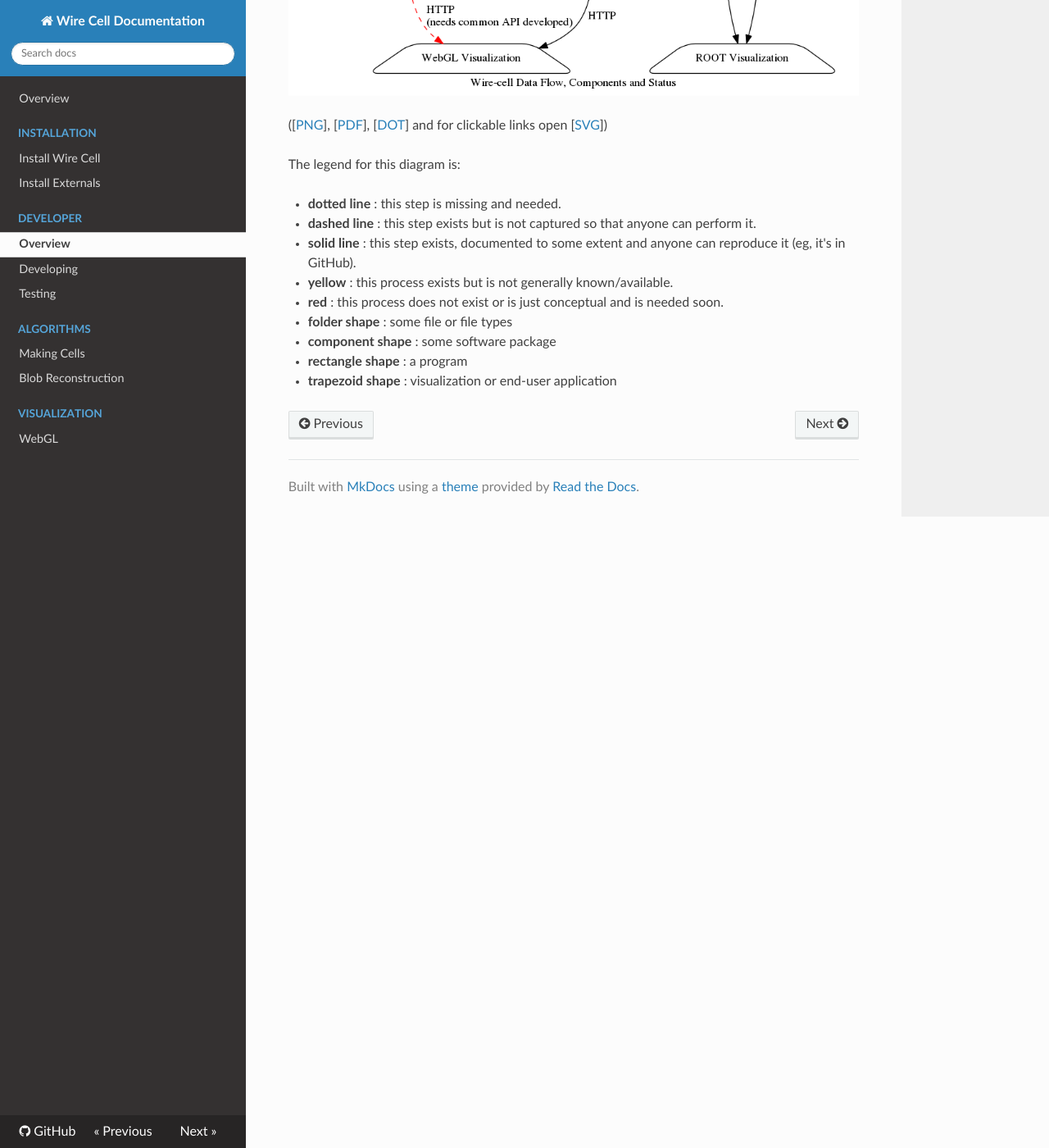
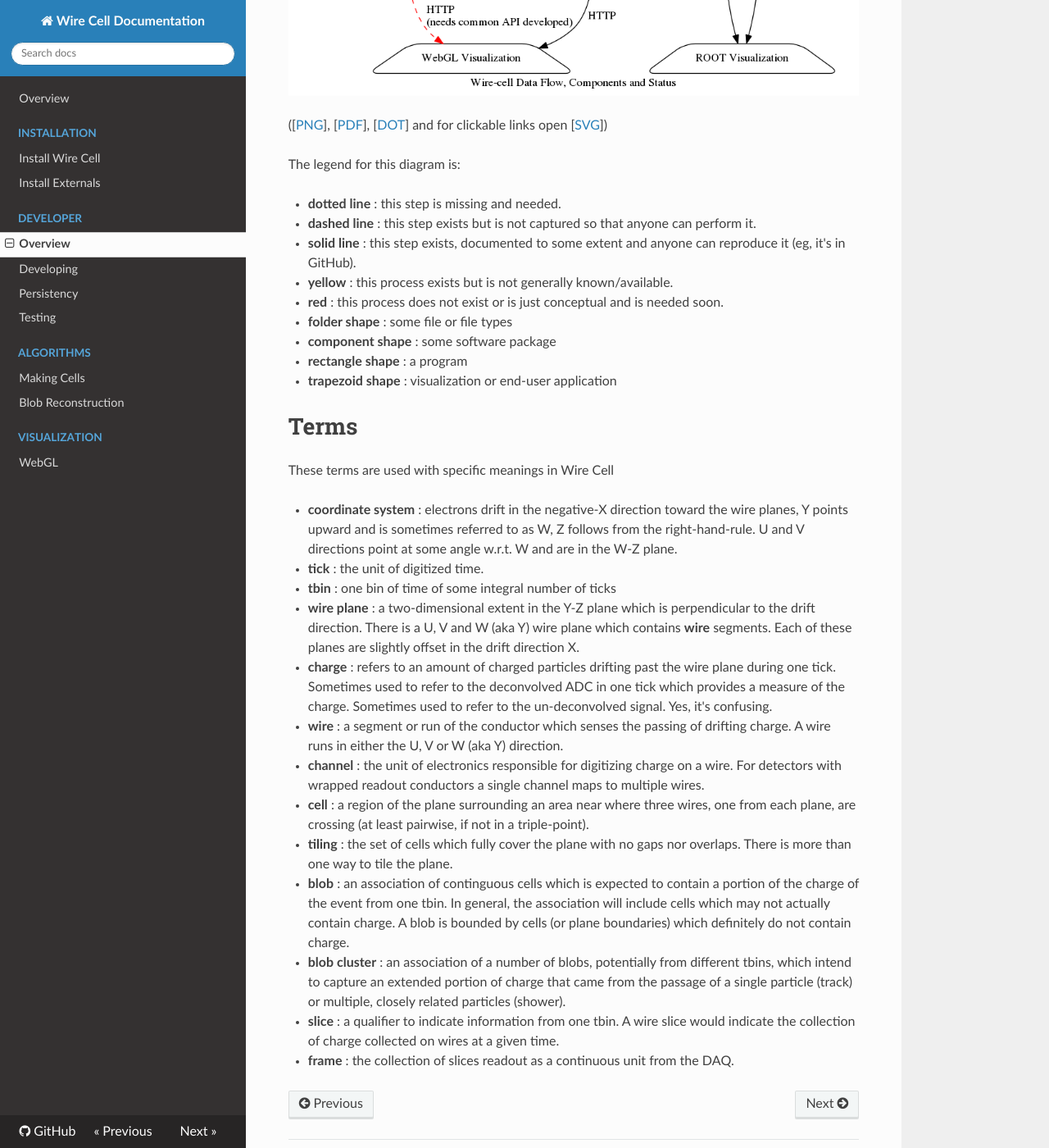
Before and after one commit to WireCell/wire-cell-docs, an MkDocs documentation site: the page built from docs/dev/overview.md, in a window 1280 px wide and 1400 px high, scrolled down 1043 px. Shown: the whole window at 82% size. Built offline with MkDocs 1.6.1, drawn with Linux system fonts in a browser that asks for light colours; nearby versions of some CDN libraries; old or Windows-style settings are respelled for this version of MkDocs.

```diff
--- a/docs/dev/overview.md
+++ b/docs/dev/overview.md
@@ -36,3 +36,46 @@
 
 - **trapezoid shape**
 :   visualization or end-user application
+
+# <a name="terms"></a>Terms
+
+These terms are used with specific meanings in Wire Cell
+
+- **coordinate system**
+: electrons drift in the negative-X direction toward the wire planes, Y points upward and is sometimes referred to as W, Z follows from the right-hand-rule.  U and V directions point at some angle w.r.t. W and are in the W-Z plane.
+
+- **tick**
+: the unit of digitized time.
+
+- **tbin**
+: one bin of time of some integral number of ticks
+
+- **wire plane**
+: a two-dimensional extent in the Y-Z plane which is perpendicular to the drift direction.  There is a U, V and W (aka Y) wire plane which contains **wire** segments.  Each of these planes are slightly offset in the drift direction X.
+
+- **charge**
+: refers to an amount of charged particles drifting past the wire plane during one tick.  Sometimes used to refer to the deconvolved ADC in one tick which provides a measure of the charge.  Sometimes used to refer to the un-deconvolved signal.  Yes, it's confusing.
+
+- **wire**
+: a segment or run of the conductor which senses the passing of drifting charge.  A wire runs in either the U, V or W (aka Y) direction.
+
+- **channel**
+: the unit of electronics responsible for digitizing charge on a wire.  For detectors with wrapped readout conductors a single channel maps to multiple wires.
+
+- **cell**
+: a region of the plane surrounding an area near where three wires, one from each plane, are crossing (at least pairwise, if not in a triple-point).
+
+- **tiling**
+: the set of cells which fully cover the plane with no gaps nor overlaps.  There is more than one way to tile the plane.
+
+- **blob**
+: an association of continguous cells which is expected to contain a portion of the charge of the event from one tbin.  In general, the association will include cells which may not actually contain charge.  A blob is bounded by cells (or plane boundaries) which definitely do not contain charge.
+
+- **blob cluster**
+: an association of a number of blobs, potentially from different tbins, which intend to capture an extended portion of charge that came from the passage of a single particle (track) or multiple, closely related particles (shower).
+
+- **slice**
+: a qualifier to indicate information from one tbin.  A wire slice would indicate the collection of charge collected on wires at a given time.
+
+- **frame**
+: the collection of slices readout as a continuous unit from the DAQ.
--- a/mkdocs.yml
+++ b/mkdocs.yml
@@ -12,6 +12,7 @@
   - Developer:
     - Overview: dev/overview.md
     - Developing: dev/dev.md
+    - Persistency: dev/data.md
     - Testing: dev/test.md
   - Algorithms:
     - Making Cells: alg/cell.md
```
Also changed, not shown: docs/dev/data.md (added, +71 -0 lines), docs/img/rootdata.png (added), docs/img/rootdata.svg (added), 4 other files.
